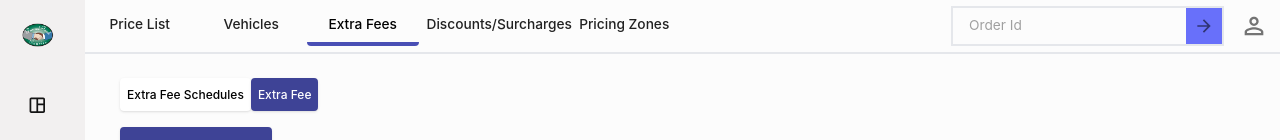
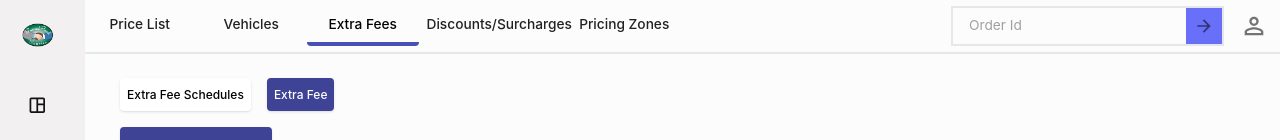
Before and after one commit to geekyvinayak/courier-backoffice, a React (Create React App) app: page /pricelist/extrafees in a window 1280 px wide. Shown: the top 140 px of the page. Built offline with nearby package versions, Linux system fonts and the light colour scheme; no server answers; sample sign-in values are in the browser's storage.

Commit message:
Update subTabNavigator.jsx

```diff
--- a/src/components/subTabNavigator.jsx
+++ b/src/components/subTabNavigator.jsx
@@ -4,7 +4,7 @@ import LinkBtn from "./linkBtn";
 
 const SubTabNavigator = ({ data = [] }) => {
   return (
-    <Stack  direction="row" paddingBottom={'1rem'}>
+    <Stack spacing={2}  direction="row" paddingBottom={'1rem'}>
       {data.map((ele, index) => {
         return (
           <LinkBtn
```
